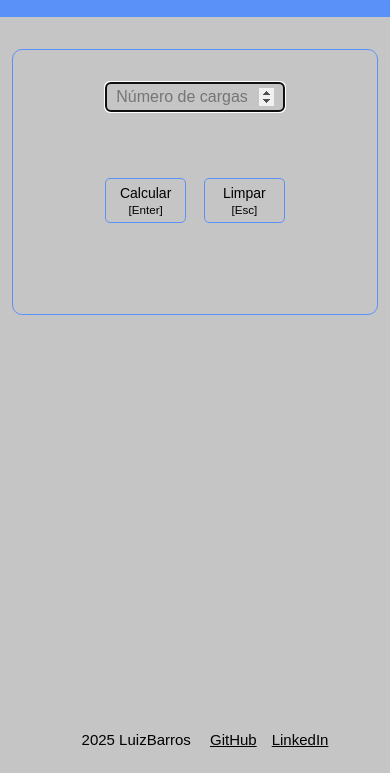
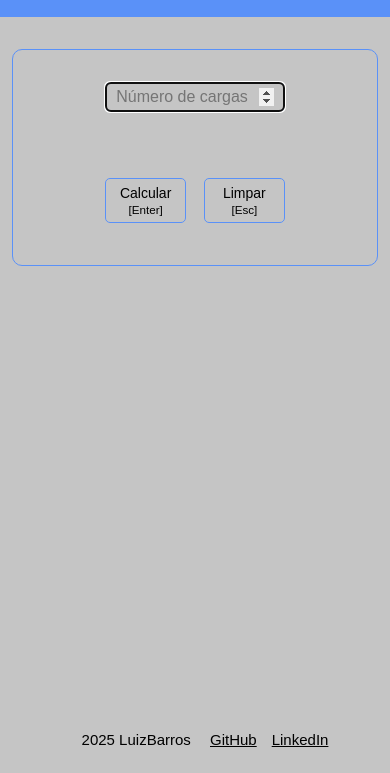
Before and after one commit to luiz-barros-92/ProjetoJS, a plain HTML site: page index.html in a window 390 px wide. Shown: the part 71-844 px from the top of the page. Drawn offline with Linux system fonts and the light colour scheme.

Commit message:
Removido css height para adequação de bugs onde em alguns navegadores o output estava sobrescrevendo a borda do container. Com isso o container ficará no tamanho necessário para acomodar o output quando requisitado

```diff
--- a/src/style.css
+++ b/src/style.css
@@ -4,7 +4,6 @@ body {
     color: #000000; }
 
 .container {
-  height: 160px;
   width: 80%;
   max-width: 400px;
   margin: 40px auto;
@@ -24,9 +23,7 @@ body {
     width: 100%; }
   button {
     width: 100%;
-    margin-bottom: 10px; }
-  .container {
-    height: 200px; }}
+    margin-bottom: 10px; }}
 
 header {
   position: fixed;
```
